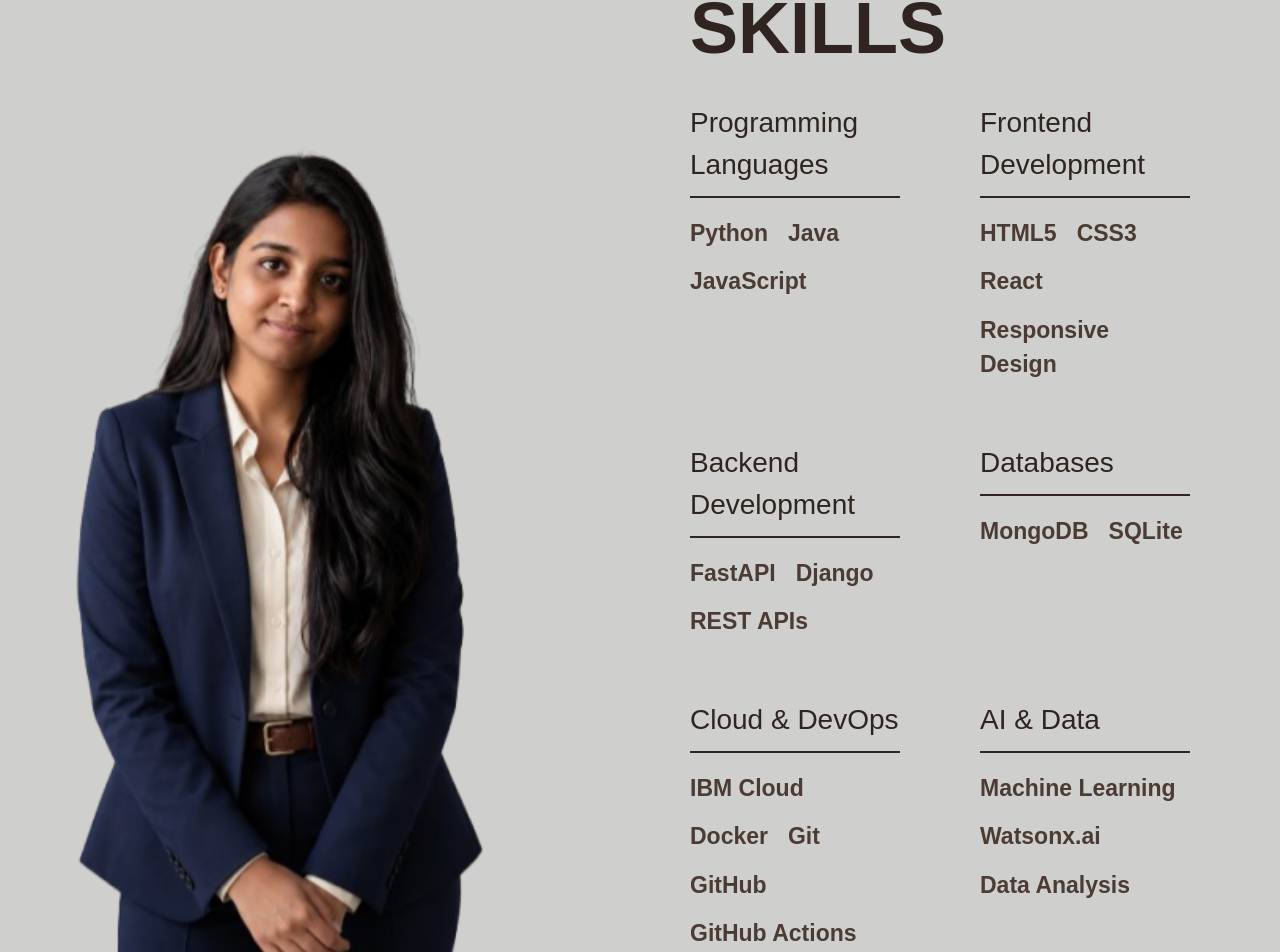
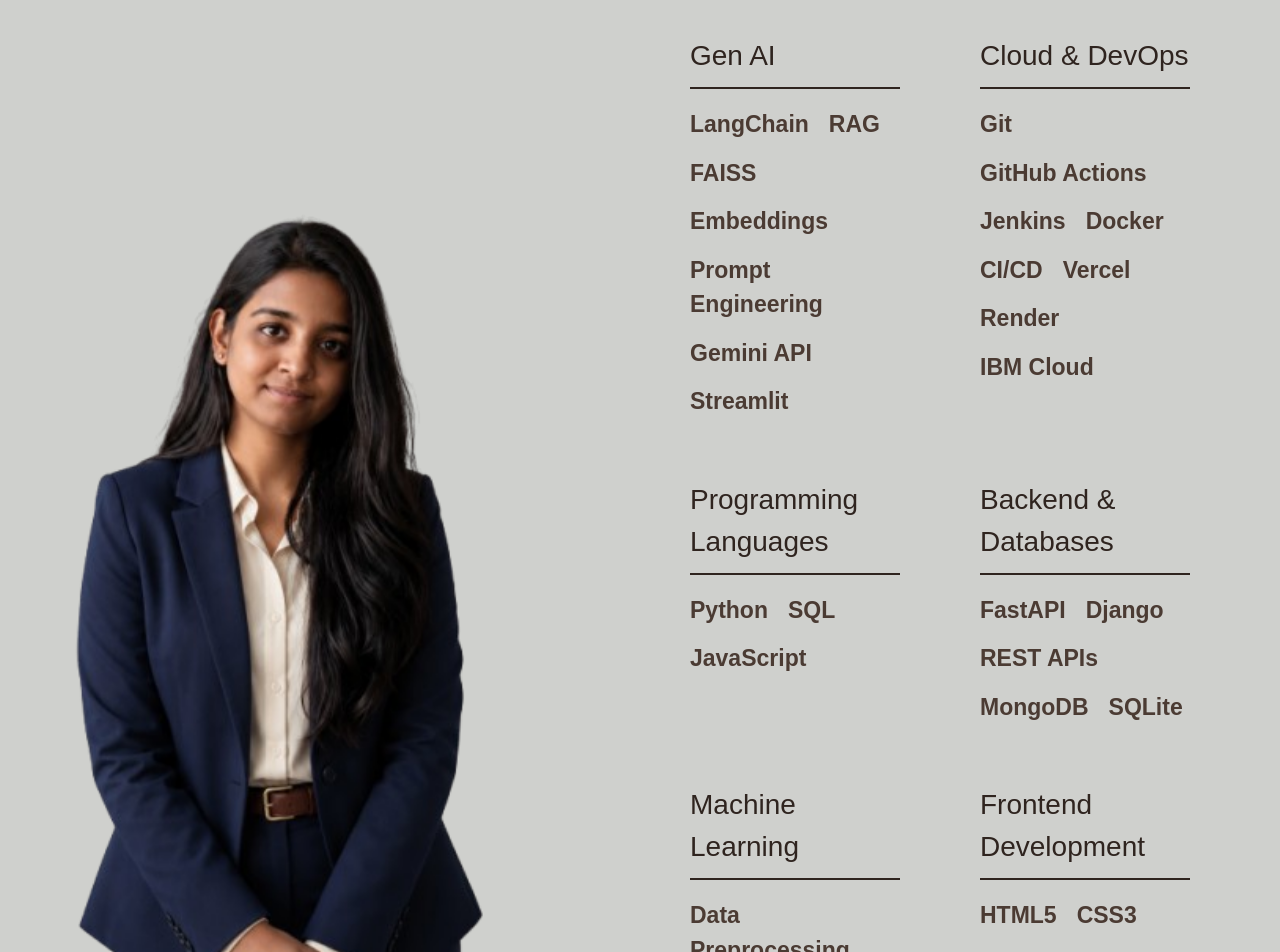
Before and after one commit to nachammaisundaram/portfolio, a React (Vite) app: page / in a window 1280 px wide. Shown: the part 1565-2517 px from the top of the page. Built offline with nearby package versions, Linux system fonts and the light colour scheme.

Commit message:
updated skills section

```diff
--- a/src/components/Skills/Skills.jsx
+++ b/src/components/Skills/Skills.jsx
@@ -4,28 +4,50 @@
 
 const skills = [
   {
+    category: "Gen AI",
+    items: [
+      "LangChain",
+      "RAG",
+      "FAISS",
+      "Embeddings",
+      "Prompt Engineering",
+      "Gemini API",
+      "Streamlit",
+    ],
+  },
+  {
+    category: "Cloud & DevOps",
+    items: [
+      "Git",
+      "GitHub Actions",
+      "Jenkins",
+      "Docker",
+      "CI/CD",
+      "Vercel",
+      "Render",
+      "IBM Cloud",
+    ],
+  },
+  {
     category: "Programming Languages",
-    items: ["Python", "Java", "JavaScript"],
+    items: ["Python", "SQL", "JavaScript"],
+  },
+  {
+    category: "Backend & Databases",
+    items: ["FastAPI", "Django", "REST APIs", "MongoDB", "SQLite"],
+  },
+  {
+    category: "Machine Learning",
+    items: [
+      "Data Preprocessing",
+      "Feature Engineering",
+      "Model Evaluation",
+      "Watsonx.ai",
+    ],
   },
   {
     category: "Frontend Development",
     items: ["HTML5", "CSS3", "React", "Responsive Design"],
-  },
-  {
-    category: "Backend Development",
-    items: ["FastAPI", "Django", "REST APIs"],
-  },
-  {
-    category: "Databases",
-    items: ["MongoDB", "SQLite"],
-  },
-  {
-    category: "Cloud & DevOps",
-    items: ["IBM Cloud", "Docker", "Git", "GitHub", "GitHub Actions"],
-  },
-  {
-    category: "AI & Data",
-    items: ["Machine Learning", "Watsonx.ai", "Data Analysis"],
   },
   {
     category: "Tools",
@@ -37,9 +59,7 @@
   return (
     <section className="skills" id="skills">
       <div className="skills-container">
-
         <div className="skills-layout">
-
           {/* Left Image + Description below it */}
           <motion.div
             className="skills-image"
@@ -65,7 +85,6 @@
 
           {/* Right Content */}
           <div className="skills-content">
-
             <motion.h2
               className="skills-title"
               initial={{ opacity: 0, y: 40 }}
@@ -96,9 +115,7 @@
                 </motion.div>
               ))}
             </div>
-
           </div>
-
         </div>
       </div>
     </section>
```
